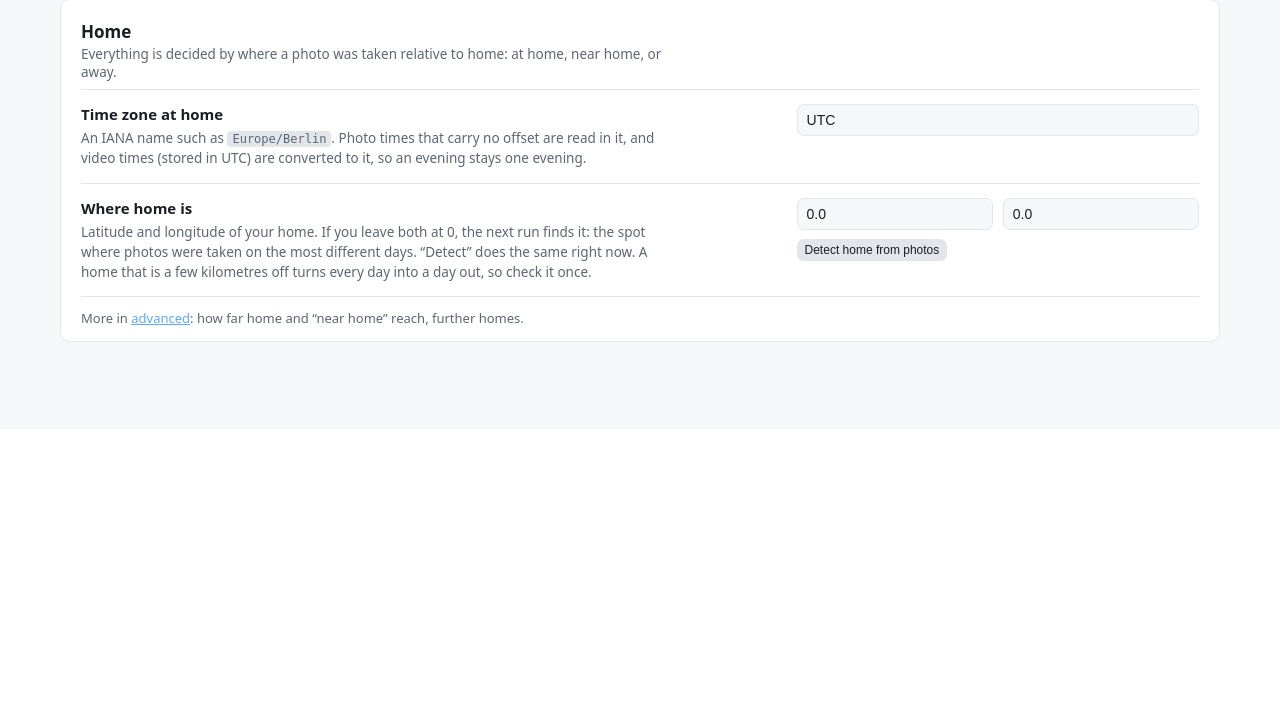
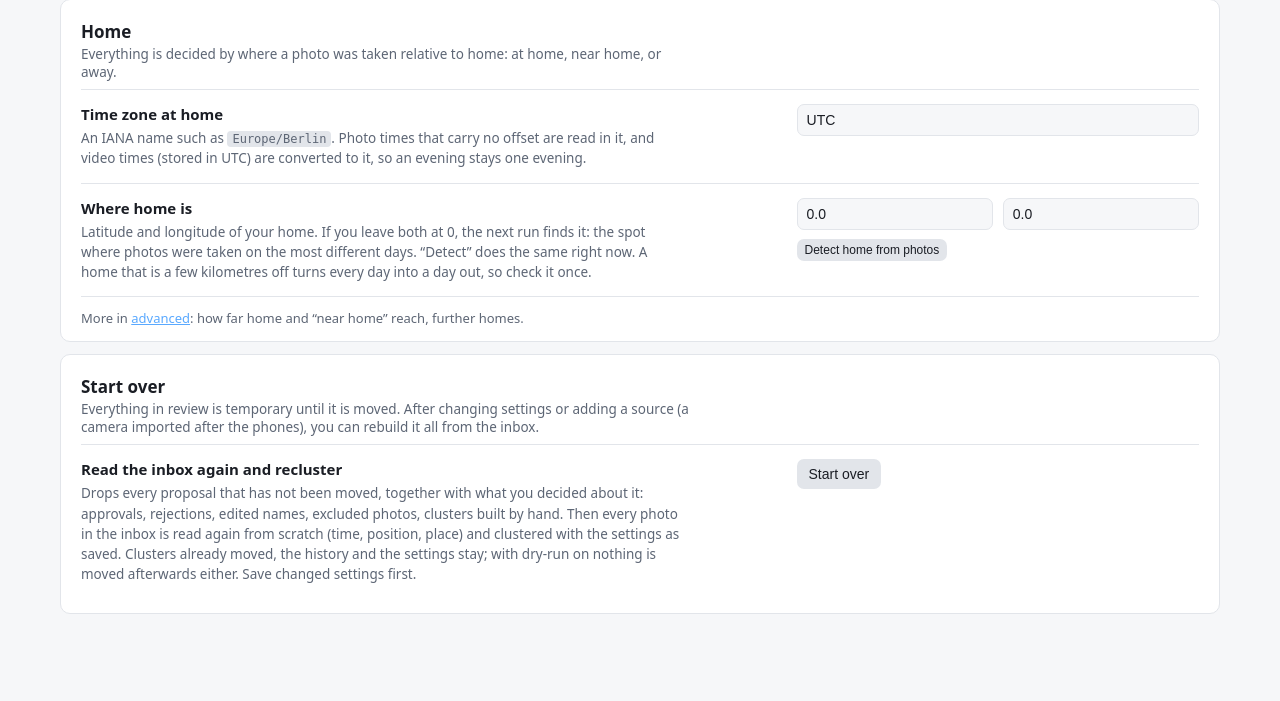
Before and after one commit to PhilippMundhenk/photosort, a FastAPI app: page /settings in a window 1280 px wide. Shown: the part 1481-2182 px from the top of the page. Before the commit the page ends 1823 px from the top, so only its background shows below. Run offline with FastAPI, Linux system fonts and the light colour scheme; parts of the project's set-up code (start-up, migrations or seed data) failed here and were passed over; some libraries are stand-ins or nearby versions.

Commit message:
Start over: drop everything not moved and rerun the pipeline from the inbox (#23)
Everything in review is temporary until it is moved. Settings → Start over drops every
proposal that has not been moved with all its review state (pending, ongoing, rejected,
approved but not moved, names, exclusions, clusters built by hand), re-reads every inbox
photo with exiftool and clusters with the current settings, in the background with the
usual progress banner. It waits for a run or a move in progress instead of being skipped.
Moved clusters, the journal and the settings stay; the copy-mode mark survives the re-read,
so originals already sorted in copy mode are not proposed again.

Closes #23

Co-Authored-By: Claude Opus 5.5 <noreply@anthropic.com>

```diff
--- a/app/ingest.py
+++ b/app/ingest.py
@@ -515,6 +515,9 @@ def scan(cfg: Config, force: bool = False, progress=None) -> dict:
                     continue
                 rec["source"] = name
                 rec["inbox"] = str(folder)
+                old = read_sidecar(p, cfg) if force else None
+                if old and old.get("copied_to"):          # a forced re-read (Start over) keeps what copy mode
+                    rec["copied_to"], rec["cluster"] = old["copied_to"], old.get("cluster")   # sorted already
                 write_sidecar(p, rec, cfg)
                 indexed.append(p)
             done += len(chunk)
--- a/app/main.py
+++ b/app/main.py
@@ -151,8 +151,11 @@ def wait_for_apply(timeout: float = 120) -> None:
 
 # --- pipeline -------------------------------------------------------------------
 
-def run_pipeline(trigger: str = "schedule") -> dict:
-    if not _lock.acquire(blocking=False):
+def run_pipeline(trigger: str = "schedule", fresh: bool = False) -> dict:
+    """Scan and cluster. `fresh` (Start over, issue #23): drop every proposal that has not been
+    moved, re-read every inbox file from scratch, then cluster with the settings as they are;
+    it waits for a run or a move in progress instead of being skipped."""
+    if not _lock.acquire(blocking=fresh):
         return {"skipped": "already running"}
     _state["running"], _state["error"] = True, None
     _state["progress"] = {"phase": "scanning", "done": 0, "total": 0}
@@ -162,8 +165,12 @@ def run_pipeline(trigger: str = "schedule") -> dict:
     cfg, queued = None, []
     try:
         cfg = config.load()
+        dropped = None
+        if fresh:
+            dropped = cluster.start_over()
+            events.log("start_over", dropped=dropped)
         cluster.busy = True                       # page requests serve a slightly stale cache meanwhile
-        s1 = ingest.scan(cfg, progress=scanned)
+        s1 = ingest.scan(cfg, force=fresh, progress=scanned)
         if not cfg.home_lat and not cfg.home_lon:  # home unset: nothing could be clustered; detect it now
             found = geo.detect_home(cluster.load_records(cfg)[0])
             if found:
@@ -201,6 +208,8 @@ def run_pipeline(trigger: str = "schedule") -> dict:
                 applied += mover.apply_everyday(cfg, min_age_days=cfg.everyday_keep_days)
                 mover.invalidate_clusters()
         stats = {"ingest": s1, "cluster": s2, "applied": applied, "queued": len(queued), "trigger": trigger}
+        if dropped is not None:
+            stats["dropped"] = dropped
         _state["last_run"], _state["last_stats"] = datetime.now(timezone.utc).isoformat(timespec="seconds"), stats
         events.log("run", **{k: v for k, v in stats.items() if k != "ingest"}, new_photos=s1.get("new"))
         return stats
@@ -650,6 +659,15 @@ def run_now():
     return RedirectResponse("/", status_code=303)
 
 
+@app.post("/start_over")
+def start_over_now():
+    """Settings → Start over: everything not moved is dropped and the pipeline runs from the
+    inbox again with the current settings (in the background; the banner shows its progress)."""
+    threading.Thread(target=run_pipeline, args=("start_over", True), daemon=True).start()
+    msg = "Starting over: every photo in the inbox is read again and clustered with the current settings."
+    return RedirectResponse("/settings?msg=" + quote(msg), status_code=303)
+
+
 @app.post("/proposal/{pid}/{action}")
 async def proposal_action(pid: str, action: str, request: Request):
     raw = await request.form()
--- a/app/templates/settings.html
+++ b/app/templates/settings.html
@@ -20,6 +20,7 @@
 </p>
 {% if msg %}<div class="warnbox">{{ msg }}</div>{% endif %}
 <form method="post" action="/settings/detect_home" id="detect"></form>
+<form method="post" action="/start_over" id="start-over" onsubmit="return confirm('Start over? Every proposal that has not been moved is dropped with what you decided about it (approvals, rejections, names, excluded photos, clusters built by hand); every photo in the inbox is read again and clustered with the current settings. Moved clusters stay. Save changed settings first.')"></form>
 <form method="post" action="/settings/sidecars/migrate" id="sc-migrate"></form>
 <form method="post" action="/settings/sidecars/purge" id="sc-purge" onsubmit="return confirm('Delete the records of photos in the sorted tree and records without a photo?')"></form>
 <form method="post" action="/settings" class="settings">
@@ -305,6 +306,16 @@
   </div>
 </div>
 
+<div class="card">
+  <h2>Start over</h2>
+  <p class="intro">Everything in review is temporary until it is moved. After changing settings or adding a source (a camera imported after the phones), you can rebuild it all from the inbox.</p>
+  <div class="field">
+    <div class="what"><span class="title">Read the inbox again and recluster</span>
+      <p>Drops every proposal that has not been moved, together with what you decided about it: approvals, rejections, edited names, excluded photos, clusters built by hand. Then every photo in the inbox is read again from scratch (time, position, place) and clustered with the settings as saved. Clusters already moved, the history and the settings stay; with dry-run on nothing is moved afterwards either. Save changed settings first.</p></div>
+    <div class="ctl"><button form="start-over" class="secondary" type="submit">Start over</button></div>
+  </div>
+</div>
+
 <div class="savebar"><button>Save settings</button> <span class="muted small">stored in <code>config.yaml</code> in the data volume{% if show < 2 %} · settings the {{ mode }} mode hides keep their values{% endif %}</span></div>
 </form>
 {% endblock %}
```
Also changed, not shown: app/cluster.py (+13 -0 lines), docs/DESIGN.md (+8 -0 lines), tests/test_app.py (+76 -0 lines), README.md.
